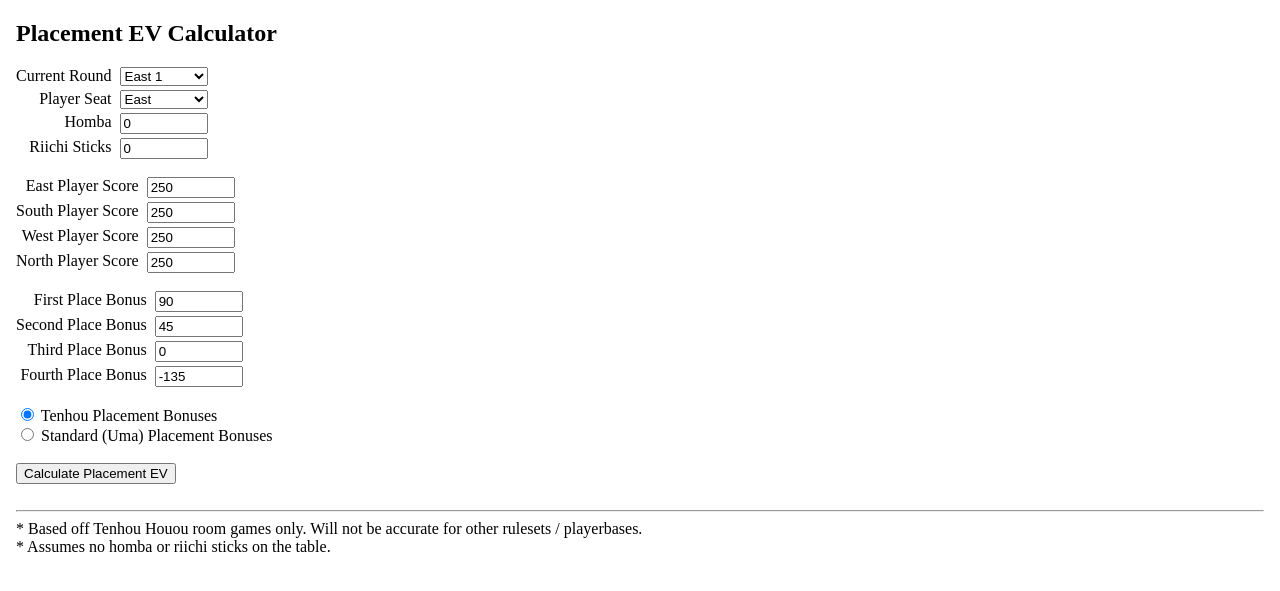
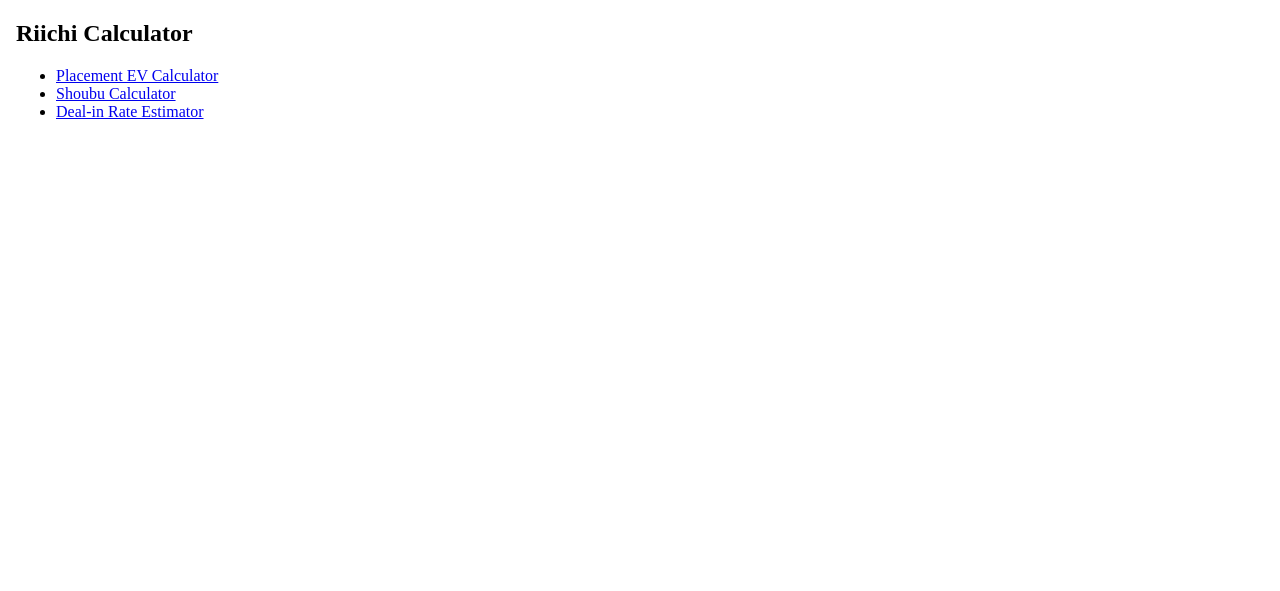
Before and after one commit to cozziekuns/Misaki, a Flask app: page / in a window 1280 px wide. Shown: the top 591 px of the page. Run offline with Flask 2, Linux system fonts and the light colour scheme.

Commit message:
add index page

```diff
--- a/app.py
+++ b/app.py
@@ -96,6 +96,10 @@ app = Flask(__name__)
 @app.route("/")
 def index():
     return render_template('index.html')
+
+@app.route("/placement")
+def placement():
+    return render_template('placement.html')
 
 @app.route("/deal_in")
 def deal_in():
--- a/templates/index.html
+++ b/templates/index.html
@@ -2,90 +2,17 @@
 <html>
 <head>
   <meta charset="utf-8">
-  <title>Placement EV Calculator</title>
+  <title>Riichi Calculator</title>
   <link rel="stylesheet" href="static/style.css">
 </head>
+
 <body>
-  <h2>Placement EV Calculator</h2>
+  <h2>Riichi Calculator</h2>
 
-  <form action="/placement_ev" method="get">
-    <div class="grid-align">
-      <label for="kyoku">Current Round</label>
-      <select name="kyoku" id="kyoku">
-        <option value="0">East 1</option>
-        <option value="1">East 2</option>
-        <option value="2">East 3</option>
-        <option value="3">East 4</option>
-        <option value="4">South 1</option>
-        <option value="5">South 2</option>
-        <option value="6">South 3</option>
-        <option value="7">South 4</option>
-      </select>
-
-      <label for="player_seat">Player Seat</label>
-      <select name="player_seat" id="player_seat">
-        <option value="0">East</option>
-        <option value="1">South</option>
-        <option value="2">West</option>
-        <option value="3">North</option>
-      </select>
-
-      <label for="homba">Homba</label>
-      <input type="number" id="homba" name="homba" value="0" min="0">
-
-      <label for="riichi_sticks">Riichi Sticks</label>
-      <input type="number" id="riichi_sticks" name="riichi_sticks" value="0" min="0">
-
-    </div>
-
-    <br>
-
-    <div class="grid-align">
-      <label for="east_player_score">East Player Score</label>
-      <input type="number" id="east_player_score" name="east_player_score" value="250" min="0" max="999">
-
-      <label for="south_player_score">South Player Score</label>
-      <input type="number" id="south_player_score" name="south_player_score" value="250" min="0" max="999">
-
-      <label for="west_player_score">West Player Score</label>
-      <input type="number" id="west_player_score" name="west_player_score" value="250" min="0" max="999">
-
-      <label for="north_player_score">North Player Score</label>
-      <input type="number" id="north_player_score" name="north_player_score" value="250" min="0" max="999">
-    </div>
-
-    <br>
-
-    <div class="grid-align">
-      <label for="first_place_bonus">First Place Bonus</label>
-      <input type="number" id="first_place_bonus" name="first_place_bonus" value="90">
-
-      <label for="second_place_bonus">Second Place Bonus</label>
-      <input type="number" id="second_place_bonus" name="second_place_bonus" value="45">
-
-      <label for="third_place_bonus">Third Place Bonus</label>
-      <input type="number" id="third_place_bonus" name="third_place_bonus" value="0">
-
-      <label for="fourth_place_bonus">Fourth Place Bonus</label>
-      <input type="number" id="fourth_place_bonus" name="fourth_place_bonus" value="-135">
-    </div>
-
-    <br>
-
-    <input type="radio" id="tenhou_bonus" name="bonus_type" value="tenhou_bonus" checked>
-    <label for="tenhou_bonus">Tenhou Placement Bonuses</label><br>
-
-    <input type="radio" id="uma_bonus" name="bonus_type" value="uma_bonus">
-    <label for="uma_bonus">Standard (Uma) Placement Bonuses</label>
-
-    <br><br>
-
-    <input type="submit" value="Calculate Placement EV">
-  </form>
-  <br>
-  <hr>
-  * Based off Tenhou Houou room games only. Will not be accurate for other rulesets / playerbases.
-  <br>
-  * Assumes no homba or riichi sticks on the table.
+  <ul>
+    <li><a href="/placement">Placement EV Calculator</a></li>
+    <li><a href="/shoubu">Shoubu Calculator</a></li>
+    <li><a href="/deal_in">Deal-in Rate Estimator</a></li>
+  </ul>
 </body>
 </html>
```
Also changed, not shown: solver.py (+36 -0 lines), templates/placement.html (added, +91 -0 lines).
